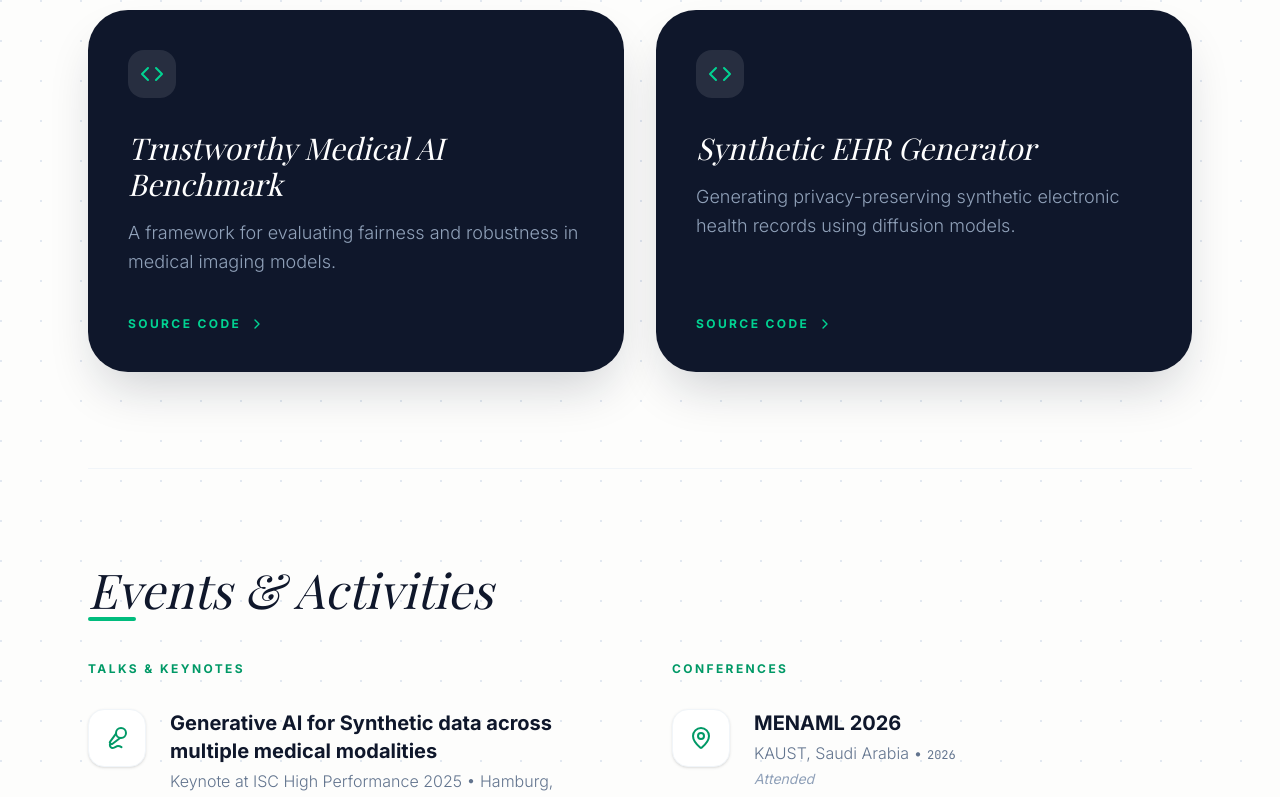
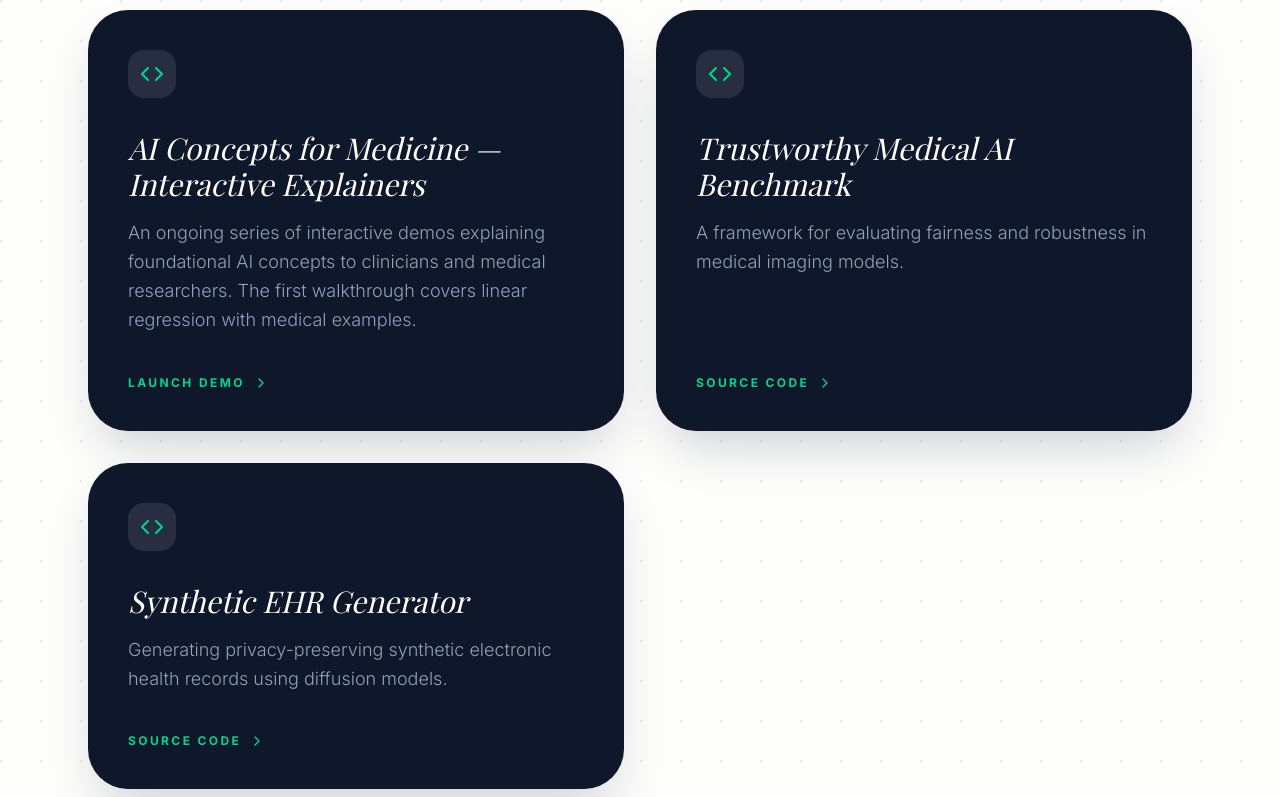
Before and after one commit to mahmoudibrahim98/mahmoudibrahim98.github.io, a React (Vite) app: page / in a window 1280 px wide. Shown: the part 6000-6797 px from the top of the page. Built offline with nearby package versions, Linux system fonts and the light colour scheme; a web font is replaced by a local one.

Commit message:
Add interactive linear-regression-for-medicine demo to projects

```diff
--- a/src/App.tsx
+++ b/src/App.tsx
@@ -402,8 +402,13 @@ export default function App() {
                   <h3 className="text-3xl font-serif italic mb-4">{project.name}</h3>
                   <p className="text-slate-400 text-lg font-light leading-relaxed">{project.description}</p>
                 </div>
-                <a href={project.link} className="mt-10 flex items-center gap-2 text-xs font-black uppercase tracking-[0.2em] text-emerald-400 hover:text-white transition-colors">
-                  Source Code <ChevronRight size={16} />
+                <a
+                  href={project.link}
+                  target={project.link?.startsWith('http') ? '_blank' : undefined}
+                  rel={project.link?.startsWith('http') ? 'noopener noreferrer' : undefined}
+                  className="mt-10 flex items-center gap-2 text-xs font-black uppercase tracking-[0.2em] text-emerald-400 hover:text-white transition-colors"
+                >
+                  {(project as { cta?: string }).cta ?? 'Source Code'} <ChevronRight size={16} />
                 </a>
               </motion.div>
             ))}
--- a/src/data.ts
+++ b/src/data.ts
@@ -124,6 +124,12 @@ export const cvData = {
   },
   projects: [
     {
+      name: "AI Concepts for Medicine — Interactive Explainers",
+      description: "An ongoing series of interactive demos explaining foundational AI concepts to clinicians and medical researchers. The first walkthrough covers linear regression with medical examples.",
+      link: "https://mahmoudibrahim98.github.io/linreg-medical-explain/#/",
+      cta: "Launch Demo",
+    },
+    {
       name: "Trustworthy Medical AI Benchmark",
       description: "A framework for evaluating fairness and robustness in medical imaging models.",
       link: "#",
```
